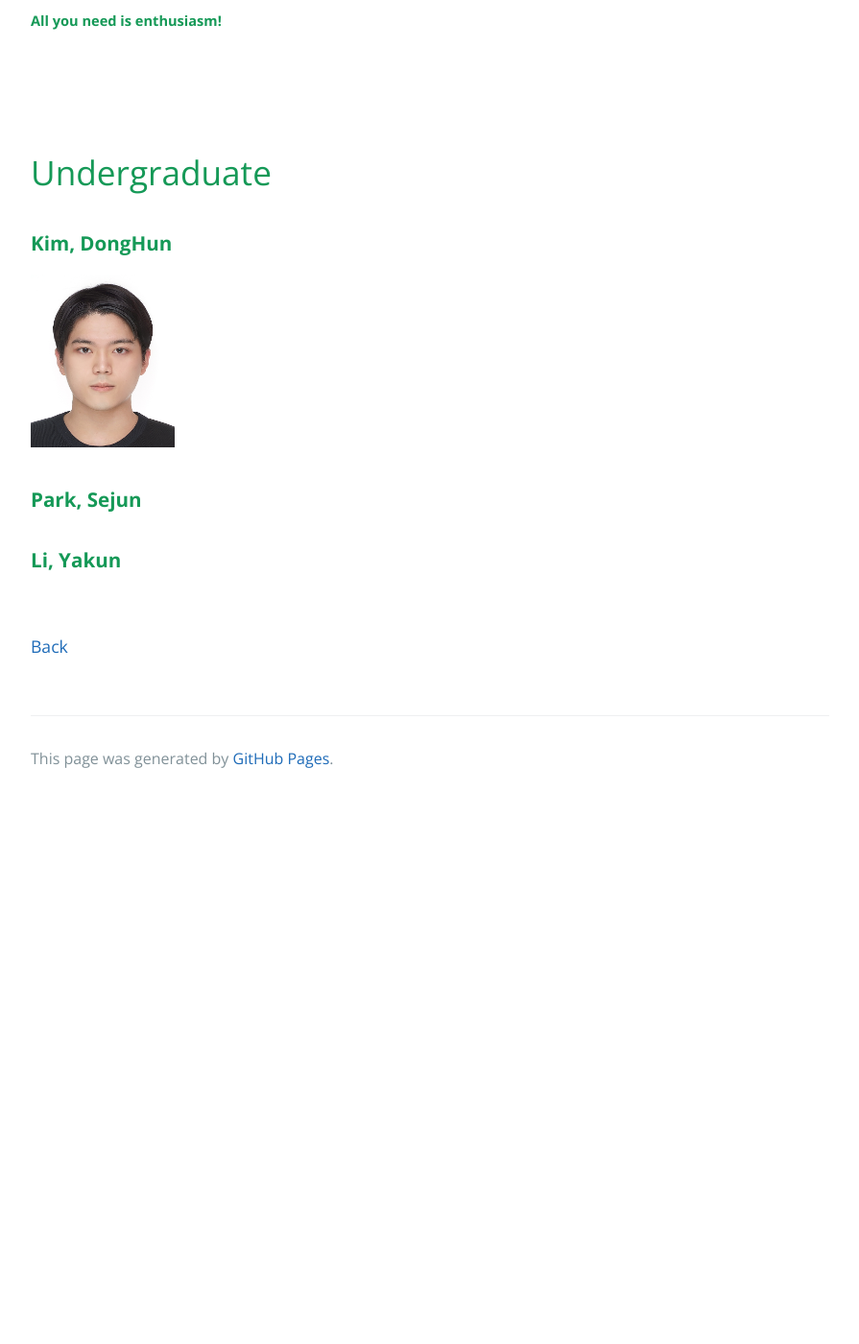
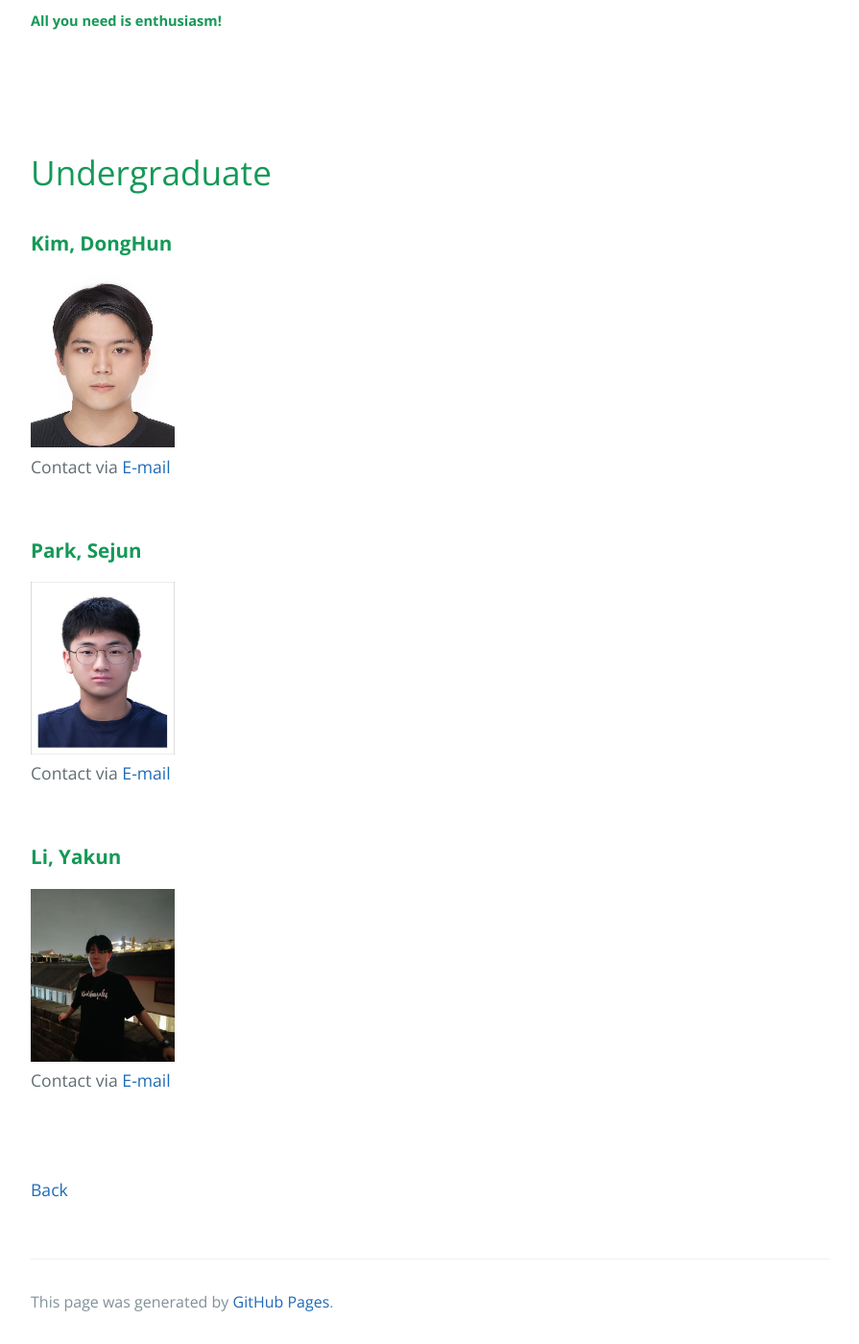
Before and after one commit to rhd1213/rhd1213.github.io, a Jekyll site: the page built from Members.md, in a window 1280 px wide and 1400 px high, scrolled down 530 px. Shown: the whole window at 96% size, without its empty margins (192-1087 px from the left). Built offline with Jekyll 4.4.1, drawn with Linux system fonts in a browser that asks for light colours; our own code applies the rules of GitHub Pages for plain Markdown files; before the commit the page ends 1364 px from its top, so only the background shows below that.

Commit message:
Update Members.md

```diff
--- a/Members.md
+++ b/Members.md
@@ -13,9 +13,17 @@
 # Undergraduate
 
 ### **Kim, DongHun**
-<img src="assets/css/홈페이지사진_김동훈.jpg" alt="Passport" width="150" height="180" >
+<img src="assets/css/홈페이지사진_김동훈.jpg" alt="Passport" width="150" height="180" > <br>
+Contact via <a href="mailto:gazicola@hanyang.ac.kr"> E-mail</a> <br>
+<br>
 ### **Park, Sejun**
+<img src="assets/css/홈페이지사진_박세준.jpg" alt="Passport" width="150" height="180" > <br>
+Contact via <a href="mailto:ddl07113@hanyang.ac.kr"> E-mail</a> <br>
+<br>
 ### **Li, Yakun**
+<img src="assets/css/홈페이지사진_이아곤.jpg" alt="Passport" width="150" height="180" > <br>
+Contact via <a href="mailto:liyakun15@hanyang.ac.kr"> E-mail</a> <br>
+<br>
 
 <br>
 
```
